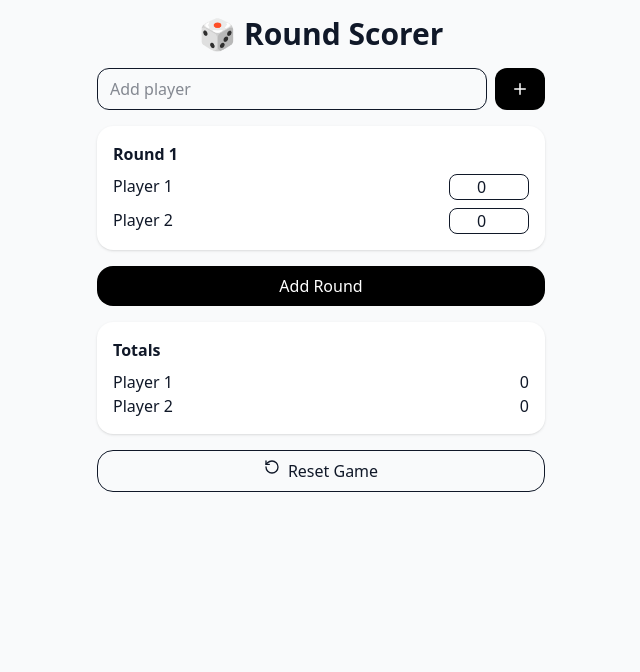
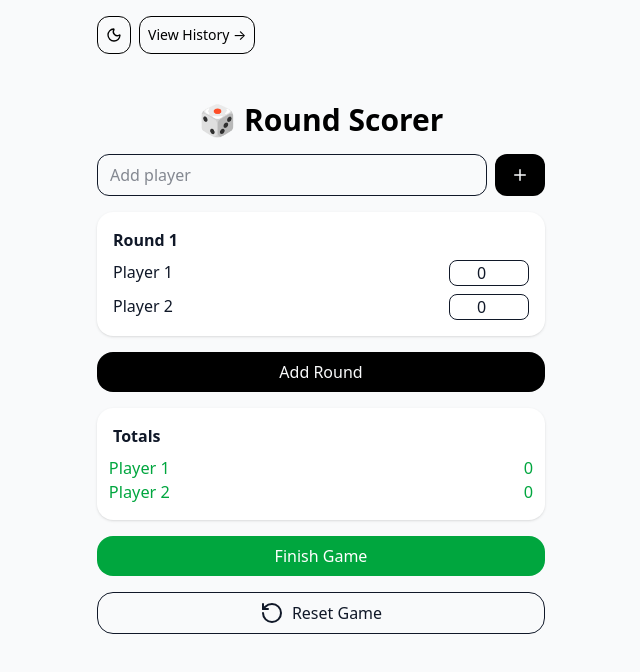
Before and after one commit to peteraphillips/board-game-scorer, a Next.js app: page / in a window 1280 px wide. Shown: the top 672 px of the page, without its empty margins (319-959 px from the left). Built offline with nearby package versions, Linux system fonts and the light colour scheme.

Commit message:
functional prototype with scorer, history viewer and basic local persistance.

```diff
--- a/app/globals.css
+++ b/app/globals.css
@@ -4,3 +4,7 @@
 body {
   font-family: system-ui, -apple-system, BlinkMacSystemFont, "Segoe UI", sans-serif;
 }
+
+button {
+  cursor: pointer;
+}
--- /dev/null
+++ b/app/history/page.tsx
@@ -0,0 +1,54 @@
+"use client";
+
+import { useEffect, useState } from "react";
+import { Game } from "@/types/game";
+import Link from "next/link";
+import { motion } from "framer-motion";
+
+export default function HistoryPage() {
+  const [history, setHistory] = useState<Game[]>([]);
+
+  useEffect(() => {
+    const stored = JSON.parse(localStorage.getItem("game-history") || "[]");
+    setHistory(stored);
+  }, []);
+
+  return (
+    <div className="min-h-screen p-4 dark:bg-neutral-900">
+      <div className="max-w-md mx-auto space-y-4">
+        <h1 className="text-2xl font-bold dark:text-gray-50">Game History</h1>
+
+        <Link href="/" className="underline dark:text-gray-50">
+          <motion.button
+            whileHover={{ scale: 1.02 }}
+            transition={{ type: "spring", stiffness: 200 }}
+            className="text-black p-2 rounded-xl dark:bg-gray-50 dark:text-black my-2 border"
+          >
+            ← Back to Game
+          </motion.button>
+        </Link>
+
+        {history.length === 0 && (
+          <p className="text-sm opacity-60 dark:text-gray-50">
+            No games saved yet.
+          </p>
+        )}
+
+        {history.map((game) => (
+          <div
+            key={game.id}
+            className="bg-white dark:bg-gray-50 p-4 rounded-2xl shadow"
+          >
+            <p className="text-sm opacity-60">
+              {new Date(game.date).toLocaleDateString()}
+            </p>
+
+            <p className="font-semibold">Winner: {game.winner}</p>
+
+            <p className="text-sm">Players: {game.players.join(", ")}</p>
+          </div>
+        ))}
+      </div>
+    </div>
+  );
+}
--- a/app/layout.tsx
+++ b/app/layout.tsx
@@ -1,20 +1,23 @@
 import "./globals.css";
 import type { Metadata } from "next";
+import { ThemeProvider } from "next-themes";
 
 export const metadata: Metadata = {
   title: "Board Game Round Scorer",
-  description: "Mobile-first round-by-round scoring app"
+  description: "Mobile-first round-by-round scoring app",
 };
 
 export default function RootLayout({
-  children
+  children,
 }: {
   children: React.ReactNode;
 }) {
   return (
-    <html lang="en">
+    <html lang="en" suppressHydrationWarning>
       <body className="bg-gray-50 text-gray-900">
-        {children}
+        <ThemeProvider attribute="class" defaultTheme="system" enableSystem >
+          {children}
+        </ThemeProvider>
       </body>
     </html>
   );
--- a/app/page.tsx
+++ b/app/page.tsx
@@ -1,7 +1,14 @@
 "use client";
 
 import Scorer from "@/components/Scorer";
+import Nav from "@/components/Nav";
+import { main } from "framer-motion/client";
 
 export default function Page() {
-  return <Scorer />;
+  return (
+    <main className="relative bg-gray-50 dark:bg-neutral-900 transition-all duration-400">
+      <div className="max-w-md mx-auto py-4"><Nav /></div>
+      <Scorer />
+    </main>
+  );
 }
--- /dev/null
+++ b/components/Nav.tsx
@@ -0,0 +1,32 @@
+import { useTheme } from "next-themes";
+import { Sun, Moon } from "lucide-react";
+import Link from "next/link";
+import { motion } from "framer-motion";
+
+export default function Nav() {
+  const { theme, setTheme } = useTheme();
+
+  return (
+    <div className="flex gap-2 justify-start ">
+      <motion.button
+        whileHover={{ scale: 1.02 }}
+        transition={{ type: "spring", stiffness: 200 }}
+        onClick={() => setTheme(theme === "dark" ? "light" : "dark")}
+        className="p-2 rounded-xl border text-black dark:text-gray-50"
+      >
+        {theme === "dark" ? <Sun size={16} /> : <Moon size={16} />}
+      </motion.button>
+
+      <Link href="/history" className="text-sm text-right block">
+        <motion.button
+          whileHover={{ scale: 1.02 }}
+          transition={{ type: "spring", stiffness: 200 }}
+          className="flex gap-2 p-2 rounded-xl border text-black dark:text-gray-50"
+        >
+          {" "}
+          View History →
+        </motion.button>
+      </Link>
+    </div>
+  );
+}
--- a/components/Scorer.tsx
+++ b/components/Scorer.tsx
@@ -3,6 +3,8 @@
 import { useEffect, useState } from "react";
 import { motion, AnimatePresence } from "framer-motion";
 import { Plus, Trash2, RotateCcw } from "lucide-react";
+
+import { createGameObject } from "@/lib/game-utils";
 
 interface Round {
   scores: number[];
@@ -47,28 +49,44 @@ export default function Scorer() {
     rounds.reduce((sum, r) => sum + (r.scores[i] || 0), 0),
   );
 
+  const highestScore = Math.max(...totals);
+
   const reset = () => {
     setRounds([{ scores: players.map(() => 0) }]);
   };
 
+  const finishGame = () => {
+    const game = createGameObject(players, rounds);
+
+    const existing = JSON.parse(localStorage.getItem("game-history") || "[]");
+
+    localStorage.setItem("game-history", JSON.stringify([game, ...existing]));
+
+    alert("Game saved to history!");
+  };
+
   return (
     <div className="min-h-screen p-4">
-      <div className="max-w-md mx-auto space-y-4">
-        <h1 className="text-3xl font-bold text-center">🎲 Round Scorer</h1>
+      <div className="max-w-md mx-auto space-y-4 py-4">
+        <h1 className="text-3xl font-bold text-center text-black dark:text-gray-50">
+          🎲 Round Scorer
+        </h1>
 
         <div className="flex gap-2">
           <input
             value={newPlayer}
             onChange={(e) => setNewPlayer(e.target.value)}
             placeholder="Add player"
-            className="flex-1 rounded-xl border px-3 py-2"
+            className="flex-1 rounded-xl border px-3 py-2 dark:border-gray-50 dark:bg-gray-50"
           />
-          <button
+          <motion.button
+            whileHover={{ scale: 1.02 }}
+            transition={{ type: "spring", stiffness: 200 }}
             onClick={addPlayer}
-            className="bg-black text-white px-4 rounded-xl"
+            className="bg-black text-gray-50 px-4 rounded-xl dark:bg-gray-50 dark:text-black"
           >
             <Plus size={18} />
-          </button>
+          </motion.button>
         </div>
 
         <AnimatePresence>
@@ -100,29 +118,51 @@ export default function Scorer() {
           ))}
         </AnimatePresence>
 
-        <button
+        <motion.button
+          whileHover={{ scale: 1.02 }}
+          transition={{ type: "spring", stiffness: 200 }}
           onClick={addRound}
-          className="w-full bg-black text-white py-2 rounded-2xl"
+          className="w-full bg-black text-gray-50 py-2 rounded-2xl dark:bg-gray-50 dark:text-black"
         >
           Add Round
-        </button>
+        </motion.button>
 
         <div className="bg-white rounded-2xl shadow p-4">
           <h2 className="font-semibold mb-2">Totals</h2>
           {players.map((p, i) => (
-            <div key={i} className="flex justify-between font-medium">
+            <motion.div
+              animate={
+                totals[i] === highestScore ? { scale: 1.02 } : { scale: 1 }
+              }
+              transition={{ type: "spring", stiffness: 200 }}
+              key={i}
+              className={`flex justify-between font-medium ${
+                totals[i] === highestScore ? "text-green-600" : ""
+              }`}
+            >
               <span>{p}</span>
               <span>{totals[i]}</span>
-            </div>
+            </motion.div>
           ))}
         </div>
 
-        <button
+        <motion.button
+          whileHover={{ scale: 1.02 }}
+          transition={{ type: "spring", stiffness: 200 }}
+          onClick={finishGame}
+          className="w-full bg-green-600 text-white py-2 rounded-2xl "
+        >
+          Finish Game
+        </motion.button>
+
+        <motion.button
+          whileHover={{ scale: 1.02 }}
+          transition={{ type: "spring", stiffness: 200 }}
           onClick={reset}
-          className="w-full border py-2 rounded-2xl flex justify-center gap-2"
+          className="w-full border py-2 rounded-2xl flex justify-center gap-2 dark:text-gray-50"
         >
-          <RotateCcw size={16} /> Reset Game
-        </button>
+          <RotateCcw /> Reset Game
+        </motion.button>
       </div>
     </div>
   );
--- /dev/null
+++ b/lib/game-utils.ts
@@ -0,0 +1,36 @@
+import { Game, Round } from "@/types/game";
+
+export const calculateTotals = (
+  players: string[],
+  rounds: Round[]
+) => {
+  return players.map((_, i) =>
+    rounds.reduce((sum, r) => sum + (r.scores[i] || 0), 0)
+  );
+};
+
+export const determineWinner = (
+  players: string[],
+  totals: number[]
+) => {
+  const max = Math.max(...totals);
+  const winnerIndex = totals.indexOf(max);
+  return players[winnerIndex];
+};
+
+export const createGameObject = (
+  players: string[],
+  rounds: Round[]
+): Game => {
+  const totals = calculateTotals(players, rounds);
+  const winner = determineWinner(players, totals);
+
+  return {
+    id: crypto.randomUUID(),
+    date: new Date().toISOString(),
+    players,
+    rounds,
+    totals,
+    winner,
+  };
+};
--- a/package.json
+++ b/package.json
@@ -12,6 +12,7 @@
     "framer-motion": "^12.34.3",
     "lucide-react": "^0.575.0",
     "next": "16.1.6",
+    "next-themes": "^0.4.6",
     "react": "19.2.3",
     "react-dom": "19.2.3"
   },
--- a/tailwind.config.ts
+++ b/tailwind.config.ts
@@ -8,6 +8,7 @@ const config: Config = {
   theme: {
     extend: {}
   },
+  darkMode: "class",
   plugins: []
 };
 
--- /dev/null
+++ b/types/game.ts
@@ -0,0 +1,12 @@
+export interface Round {
+  scores: number[];
+}
+
+export interface Game {
+  id: string;
+  date: string;
+  players: string[];
+  rounds: Round[];
+  totals: number[];
+  winner: string;
+}
```
Also changed, not shown: 1 other file (tests, documents, lock files or other folders).
